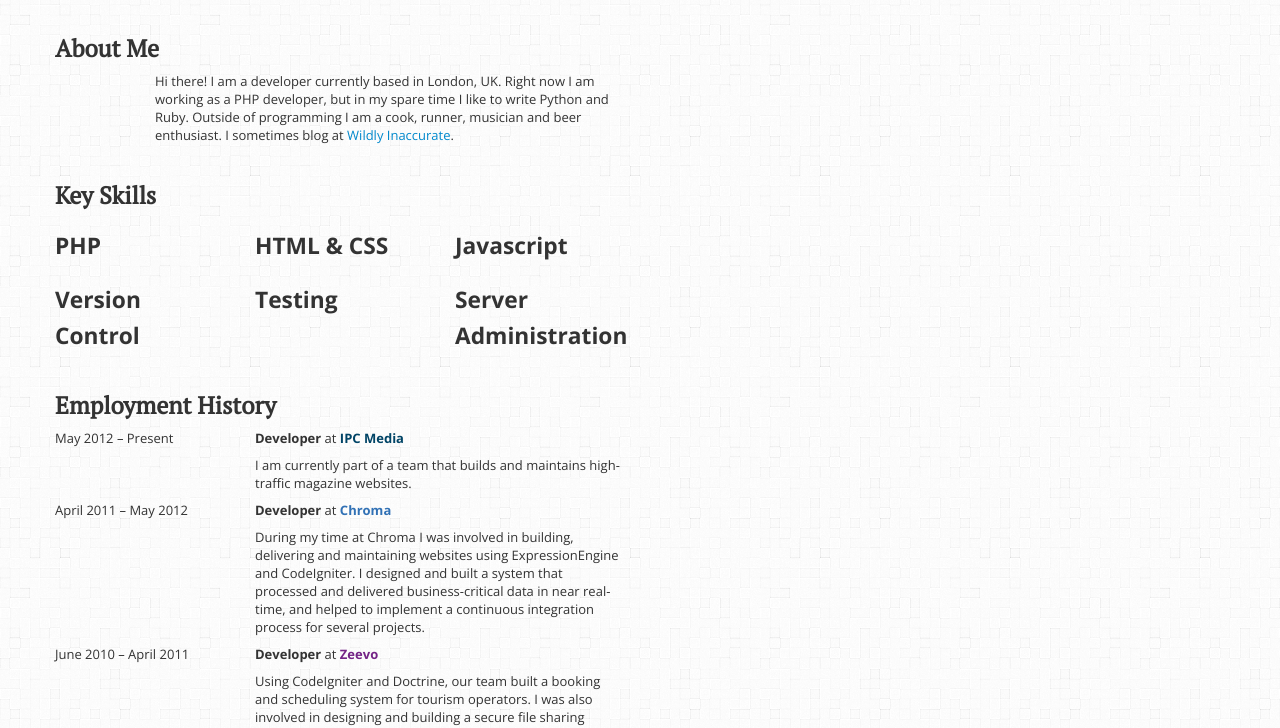
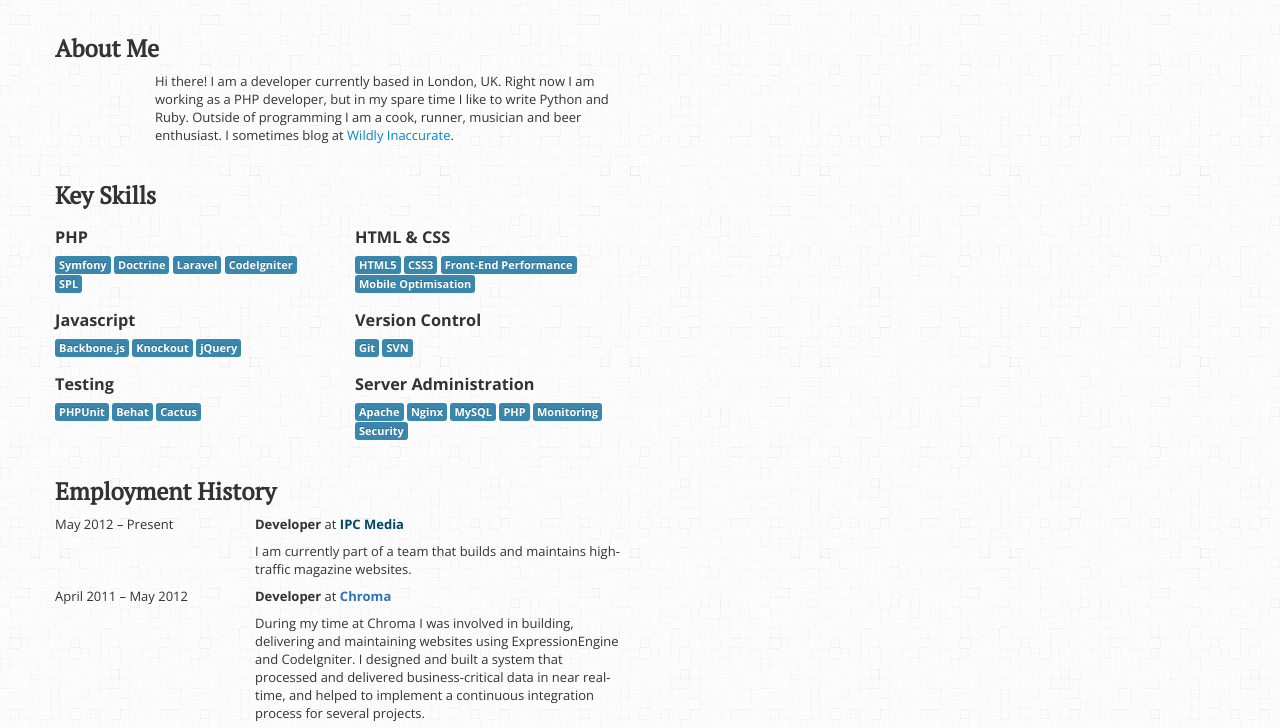
Before and after one commit to wildlyinaccurate/resume-old, a plain HTML site: page public/index.html in a window 1280 px wide. Shown: the part 96-824 px from the top of the page. Drawn offline with nearby package versions, Linux system fonts and the light colour scheme.

Commit message:
Expand 'Key Skills' section

```diff
--- a/public/index.html
+++ b/public/index.html
@@ -41,36 +41,67 @@
                     <h2 id="key-skills">Key Skills</h2>
 
                     <div class="row">
-                        <div class="span2">
-                            <h3>PHP</h3>
-                            <p></p>
+                        <div class="span3">
+                            <h4>PHP</h4>
+                            <p>
+                                <span class="label label-info">Symfony</span>
+                                <span class="label label-info">Doctrine</span>
+                                <span class="label label-info">Laravel</span>
+                                <span class="label label-info">CodeIgniter</span>
+                                <span class="label label-info">SPL</span>
+                            </p>
                         </div>
 
-                        <div class="span2">
-                            <h3>HTML &amp; CSS</h3>
-                            <p></p>
-                        </div>
-
-                        <div class="span2">
-                            <h3>Javascript</h3>
-                            <p></p>
+                        <div class="span3">
+                            <h4>HTML &amp; CSS</h4>
+                            <p>
+                                <span class="label label-info">HTML5</span>
+                                <span class="label label-info">CSS3</span>
+                                <span class="label label-info">Front-End Performance</span>
+                                <span class="label label-info">Mobile Optimisation</span>
+                            </p>
                         </div>
                     </div>
 
                     <div class="row">
-                        <div class="span2">
-                            <h3>Version Control</h3>
-                            <p></p>
+                        <div class="span3">
+                            <h4>Javascript</h4>
+                            <p>
+                                <span class="label label-info">Backbone.js</span>
+                                <span class="label label-info">Knockout</span>
+                                <span class="label label-info">jQuery</span>
+                            </p>
                         </div>
 
-                        <div class="span2">
-                            <h3>Testing</h3>
-                            <p></p>
+                        <div class="span3">
+                            <h4>Version Control</h4>
+                            <p>
+                                <span class="label label-info">Git</span>
+                                <span class="label label-info">SVN</span>
+                            </p>
+                        </div>
+                    </div>
+
+                    <div class="row">
+                        <div class="span3">
+                            <h4>Testing</h4>
+                            <p>
+                                <span class="label label-info">PHPUnit</span>
+                                <span class="label label-info">Behat</span>
+                                <span class="label label-info">Cactus</span>
+                            </p>
                         </div>
 
-                        <div class="span2">
-                            <h3>Server Administration</h3>
-                            <p></p>
+                        <div class="span3">
+                            <h4>Server Administration</h4>
+                                <span class="label label-info">Apache</span>
+                                <span class="label label-info">Nginx</span>
+                                <span class="label label-info">MySQL</span>
+                                <span class="label label-info">PHP</span>
+                                <span class="label label-info">Monitoring</span>
+                                <span class="label label-info">Security</span>
+                            <p>
+                            </p>
                         </div>
                     </div>
                 </section>
```
